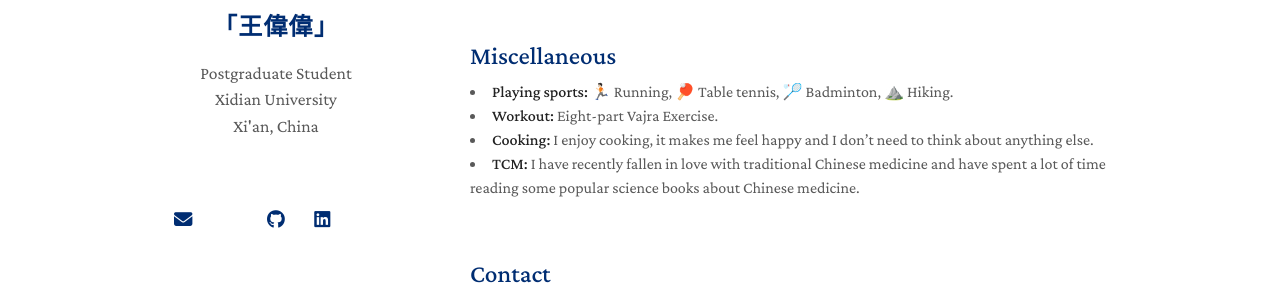
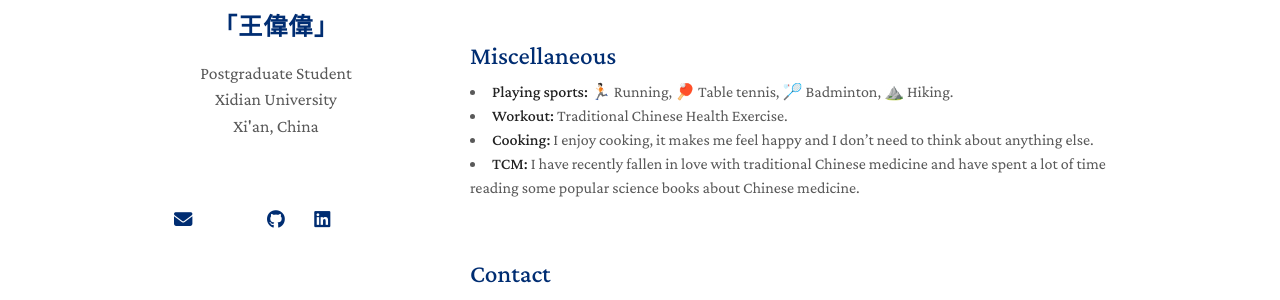
Before and after one commit to Joe-weir-wong/joe-weir-wong.github.io, a Jekyll site: the page built from index.md, in a window 1280 px wide and 900 px high, scrolled down 1829 px. Shown: the part 413-713 px from the top of the window. Built offline with Jekyll 4.4.1, drawn with Linux system fonts in a browser that asks for light colours; a style sheet for code colours, icons or effects is not loaded.

Commit message:
edit misc

```diff
--- a/_includes/misc.md
+++ b/_includes/misc.md
@@ -4,7 +4,7 @@
 
 <ul style="margin: 0; padding-left: 0; list-style-position: inside;">
     <li><strong>Playing sports:</strong> 🏃🏻 Running, 🏓 Table tennis, 🏸 Badminton, ⛰️ Hiking.</li>
-    <li><strong>Workout:</strong> Eight-part Vajra Exercise.</li>
+    <li><strong>Workout:</strong> Traditional Chinese Health Exercise.</li>
     <li><strong>Cooking:</strong> I enjoy cooking, it makes me feel happy and I don’t need to think about anything else.</li>
     <li><strong>TCM:</strong> I have recently fallen in love with traditional Chinese medicine and have spent a lot of time reading some popular science books about Chinese medicine.</li>
 </ul>
```
